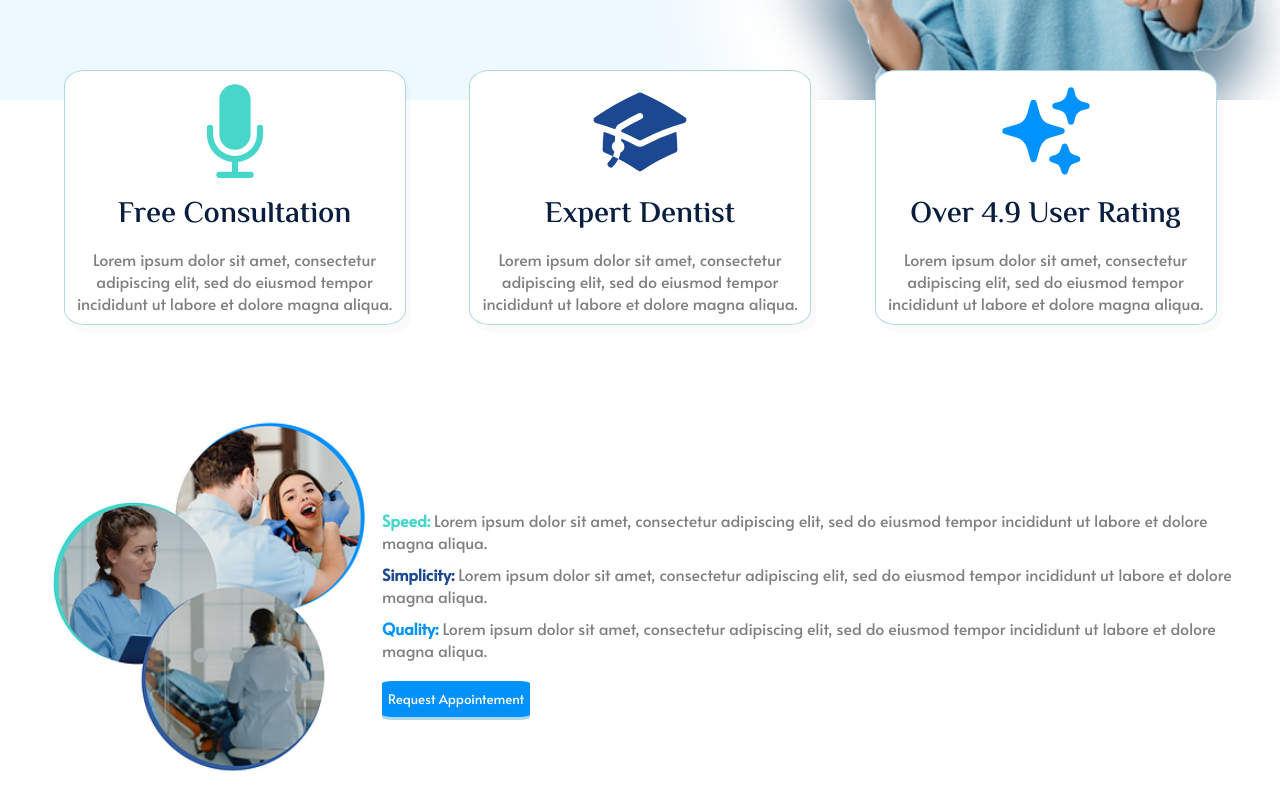
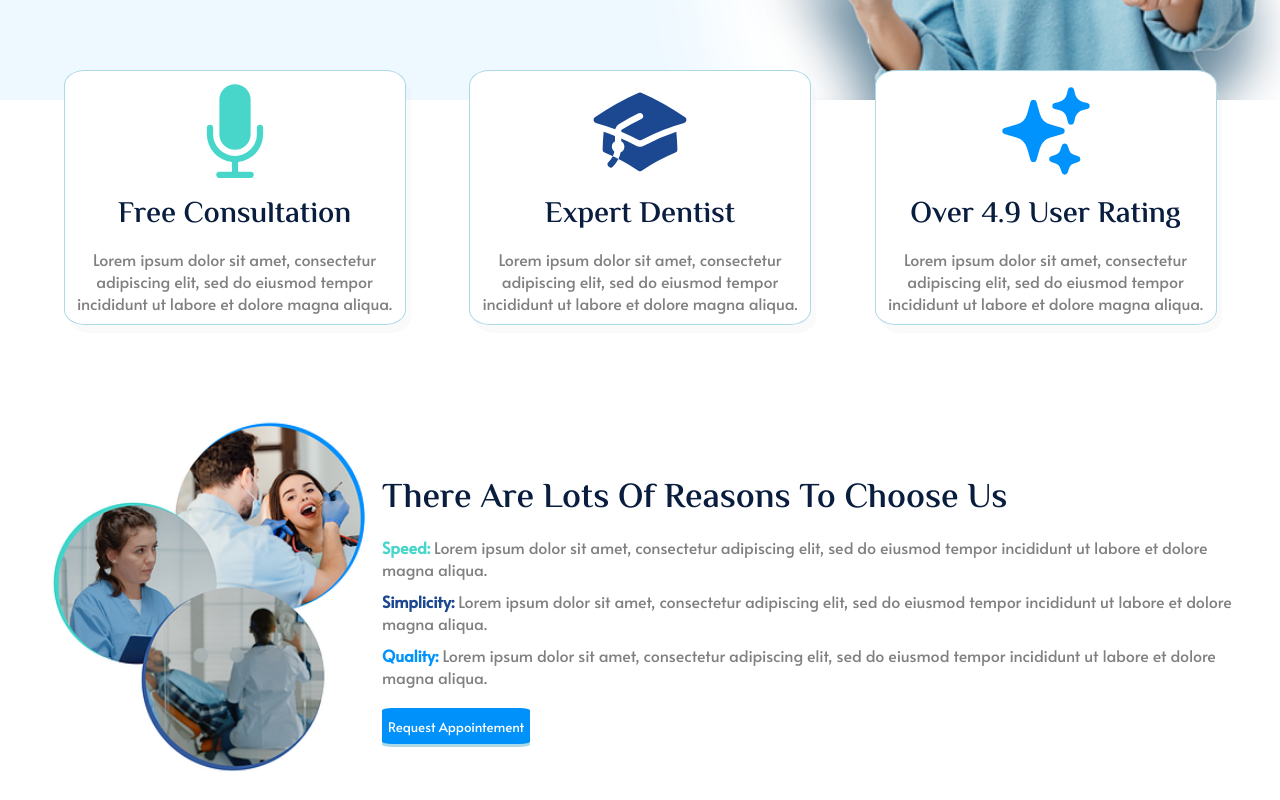
Before and after one commit to DDianaAndreea/dentalcare, a React (Create React App) app: page / in a window 1280 px wide. Shown: the part 505-1305 px from the top of the page. Built offline with nearby package versions, Linux system fonts and the light colour scheme.

Commit message:
fix appointment section title

```diff
--- a/src/components/appointment-section/Appointement.css
+++ b/src/components/appointment-section/Appointement.css
@@ -13,8 +13,7 @@
 }
 
 .info_section>p{
-    padding-top: 10px;
-
+    margin-top: 10px;
     font-family: 'Alata', sans-serif;
     color: gray;
 }
@@ -42,10 +41,16 @@
     height: 36px;
 }
 
+.info_section>h3{
+    font-family: 'El Messiri', sans-serif;
+    color: #091d3f;
+    font-size: 35px;
+}
+
 @media (width <= 700px) {
-    .section{
+    /* .section{
         flex-direction: column;
-    }
+    } */
     .img_section>img{
         display: none;
     }
--- a/src/components/appointment-section/Appointement.js
+++ b/src/components/appointment-section/Appointement.js
@@ -9,6 +9,7 @@ function Appointement() {
         <img src={image} alt=''/>
         </div>
         <div className='info_section'>
+            <h3>There Are Lots Of Reasons To Choose Us</h3>
             <p><span className='p_1'><b>Speed:</b></span> Lorem ipsum dolor sit amet, consectetur adipiscing elit, sed do eiusmod tempor incididunt ut labore et dolore magna aliqua.</p>
             <p><span className='p_2'><b>Simplicity:</b></span> Lorem ipsum dolor sit amet, consectetur adipiscing elit, sed do eiusmod tempor incididunt ut labore et dolore magna aliqua.</p>
             <p><span className='p_3'><b>Quality:</b></span> Lorem ipsum dolor sit amet, consectetur adipiscing elit, sed do eiusmod tempor incididunt ut labore et dolore magna aliqua.</p>
```
